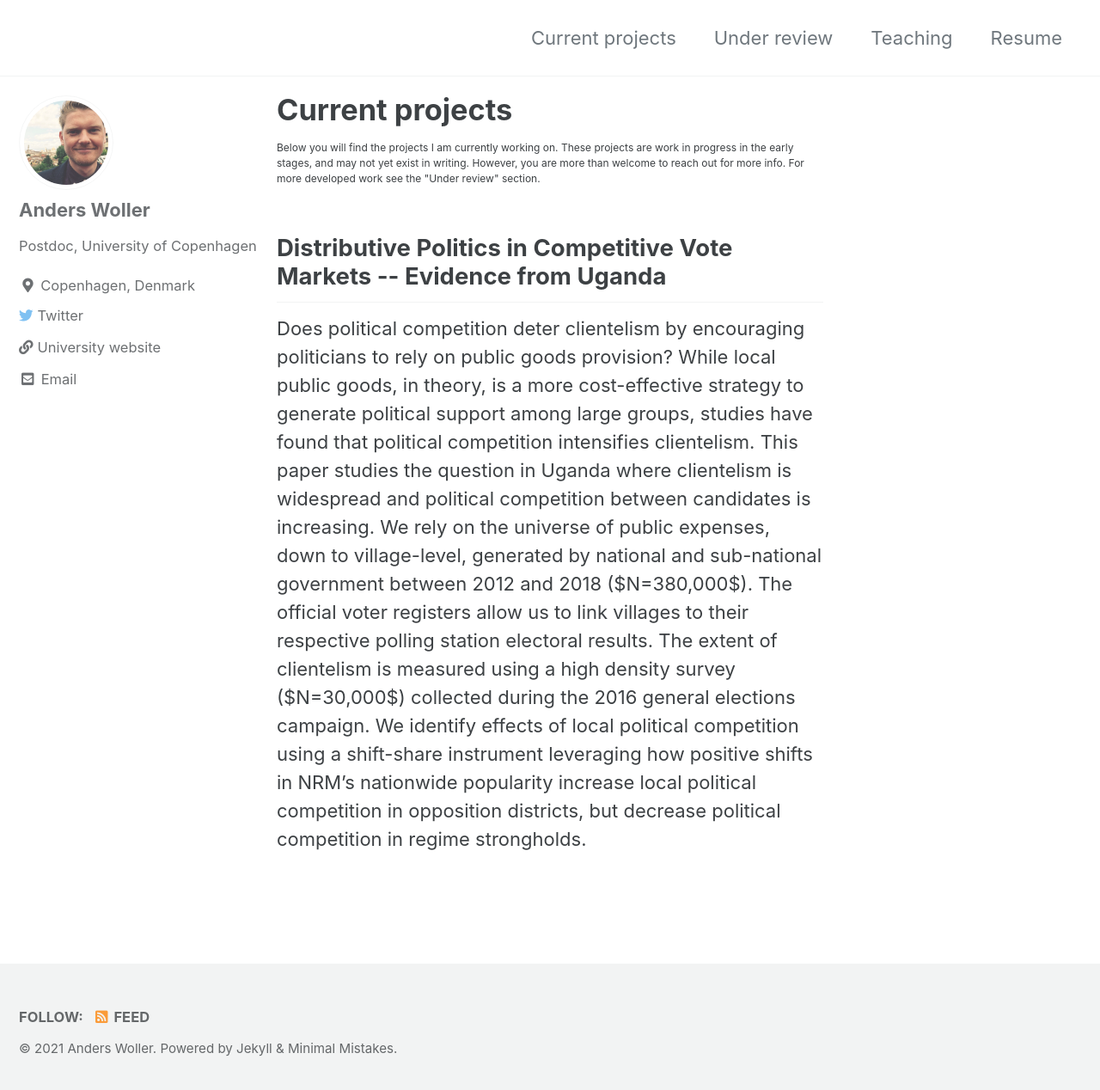
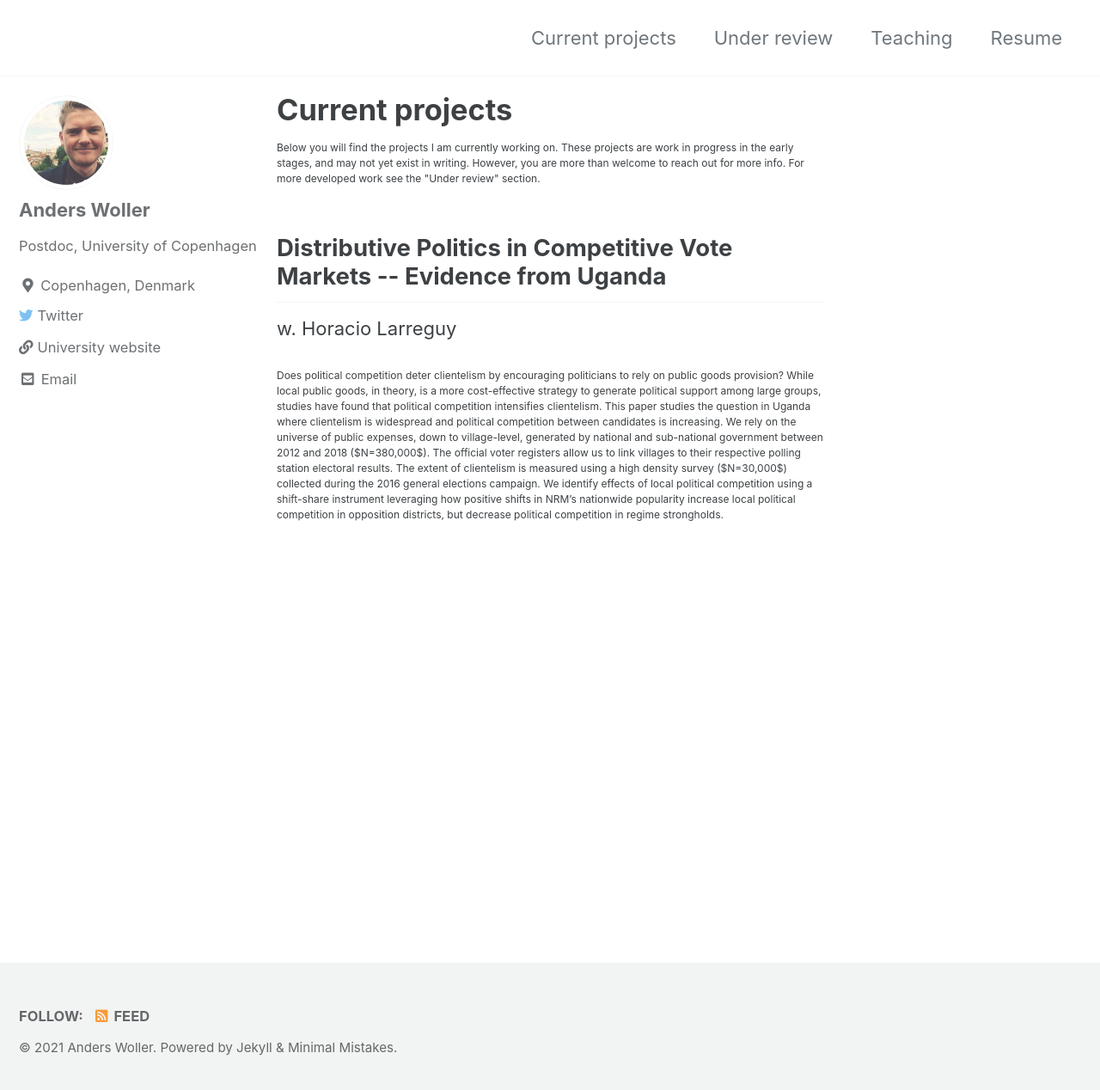
Before and after one commit to AndersWoller/AndersWoller.github.io, a Jekyll site: the page built from _pages/research.md, in a window 1280 px wide and 1275 px high. Shown: the top 1268 px of the window at 86% size. Built offline with Jekyll 4.4.1, drawn with Linux system fonts in a browser that asks for light colours; cached includes are drawn as plain includes.

Commit message:
uganda budgets 2.0

```diff
--- a/_pages/research.md
+++ b/_pages/research.md
@@ -7,5 +7,6 @@
 
 
 <h2> Distributive Politics in Competitive Vote Markets -- Evidence from Uganda </h2>
+w. Horacio Larreguy
 
-Does political competition deter clientelism by encouraging politicians to rely on public goods provision? While local public goods, in theory, is a more cost-effective strategy to generate political support among large groups, studies have found that political competition intensifies clientelism. This paper studies the question in Uganda where clientelism is widespread and political competition between candidates is increasing. We rely on the universe of public expenses, down to village-level, generated by national and sub-national government between 2012 and 2018 ($N=380,000$). The official voter registers allow us to link villages to their respective polling station electoral results. The extent of clientelism is measured using a high density survey ($N=30,000$) collected during the 2016 general elections campaign. We identify effects of local political competition using a shift-share instrument leveraging how positive shifts in NRM’s nationwide popularity increase local political competition in opposition districts, but decrease political competition in regime strongholds.
+<p style="font-size:12px"> Does political competition deter clientelism by encouraging politicians to rely on public goods provision? While local public goods, in theory, is a more cost-effective strategy to generate political support among large groups, studies have found that political competition intensifies clientelism. This paper studies the question in Uganda where clientelism is widespread and political competition between candidates is increasing. We rely on the universe of public expenses, down to village-level, generated by national and sub-national government between 2012 and 2018 ($N=380,000$). The official voter registers allow us to link villages to their respective polling station electoral results. The extent of clientelism is measured using a high density survey ($N=30,000$) collected during the 2016 general elections campaign. We identify effects of local political competition using a shift-share instrument leveraging how positive shifts in NRM’s nationwide popularity increase local political competition in opposition districts, but decrease political competition in regime strongholds. </p>
```
